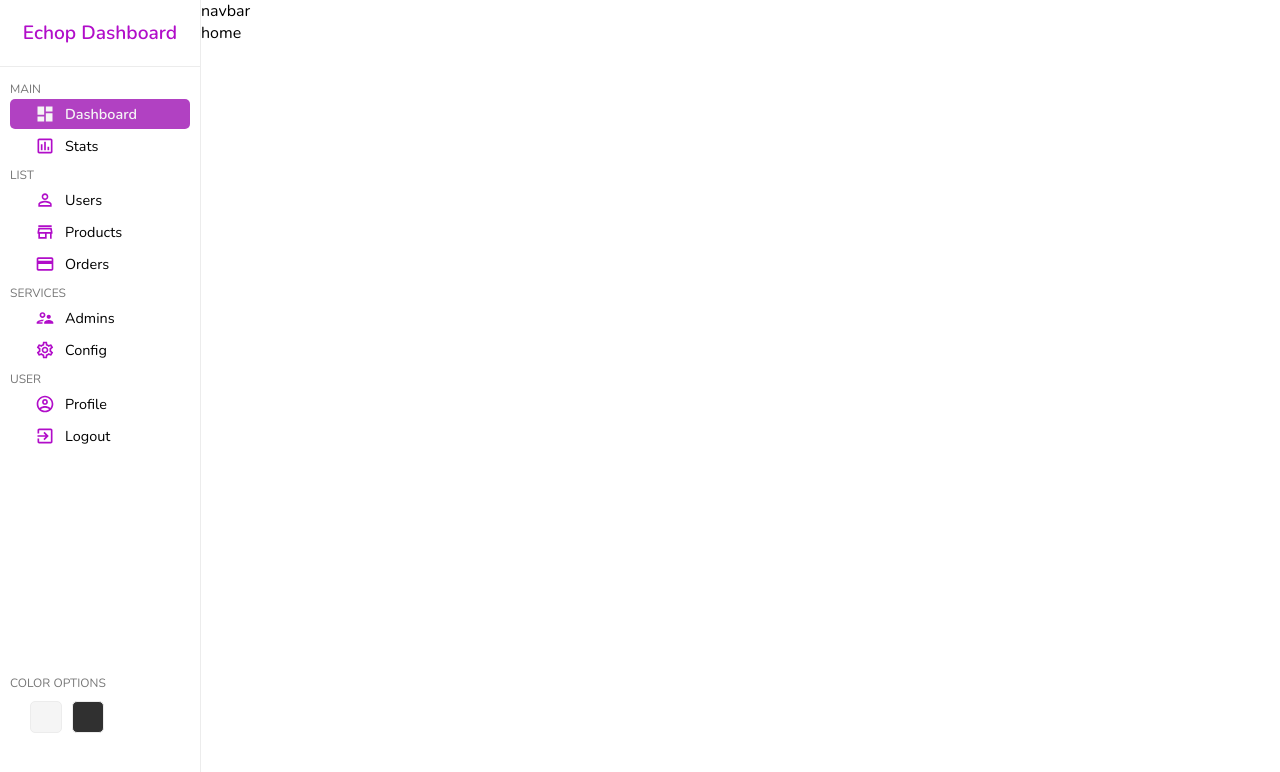
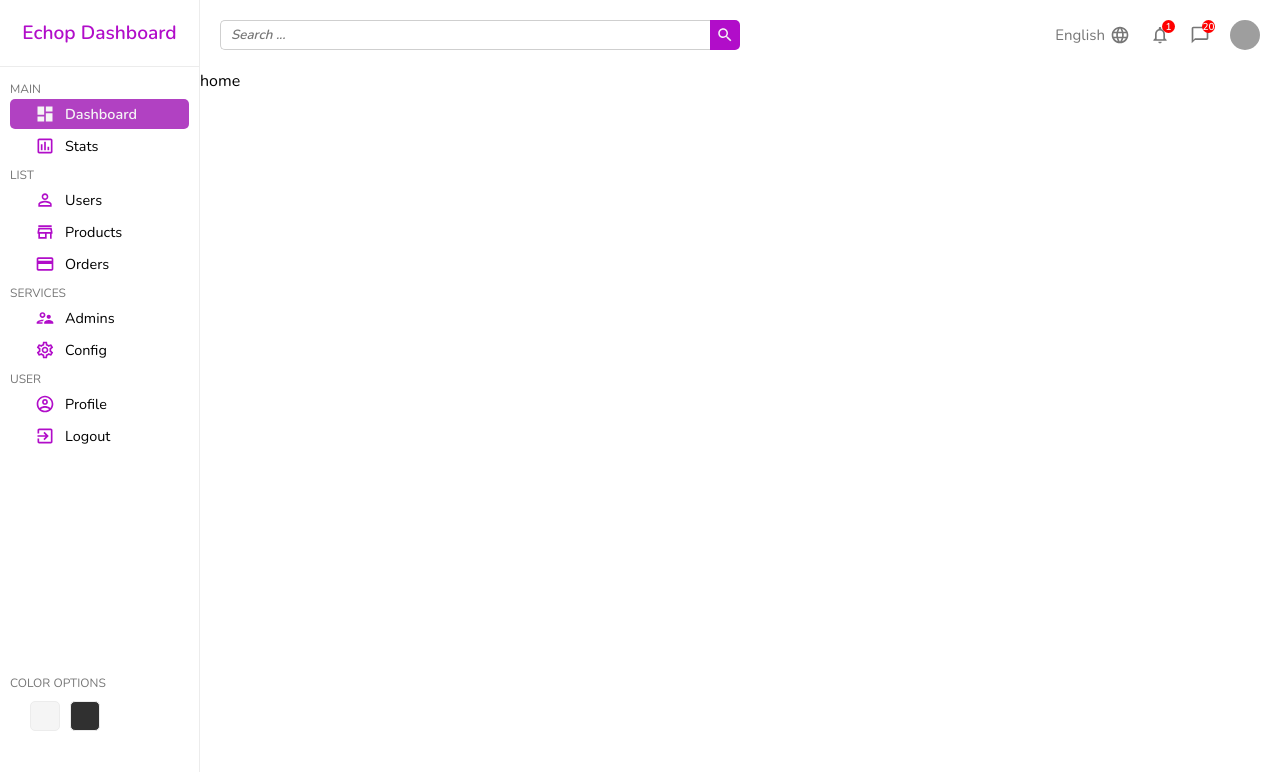
Before and after one commit to eldoghry/react-dashboard, a React (Create React App) app: page / in a window 1280 px wide. Shown: the top 772 px of the page. Built offline with nearby package versions, Linux system fonts and the light colour scheme; grey boxes are pictures that could not be loaded.

Commit message:
styling navbar

```diff
--- a/src/App.js
+++ b/src/App.js
@@ -1,4 +1,5 @@
 import Sidebar from "./components/sidebar/Sidebar";
+import Navbar from "./components/navbar/Navbar";
 import "./app.scss";
 
 function App() {
@@ -6,7 +7,7 @@ function App() {
     <div className="App">
       <Sidebar />
       <div className="container">
-        <div>navbar</div>
+        <Navbar />
         <div>home</div>
       </div>
     </div>
--- a/src/app.scss
+++ b/src/app.scss
@@ -2,6 +2,7 @@
   margin: 0;
   padding: 0;
   font-family: "Nunito", sans-serif;
+  box-sizing: border-box;
 }
 
 .App {
@@ -10,5 +11,7 @@
 
   .container {
     flex: 6;
+    display: flex;
+    flex-direction: column;
   }
 }
--- /dev/null
+++ b/src/components/navbar/Navbar.jsx
@@ -0,0 +1,40 @@
+import "./navbar.scss";
+import SearchOutlinedIcon from "@material-ui/icons/SearchOutlined";
+import NotificationsNoneOutlinedIcon from "@material-ui/icons/NotificationsNoneOutlined";
+import ChatBubbleOutlineOutlinedIcon from "@material-ui/icons/ChatBubbleOutlineOutlined";
+import LanguageOutlinedIcon from "@material-ui/icons/LanguageOutlined";
+
+function Navbar() {
+  return (
+    <div className="navbar">
+      <div className="search">
+        <input type="text" placeholder="Search ... " />
+        <SearchOutlinedIcon className="icon" />
+      </div>
+      <div className="actions">
+        <div className="action lang">
+          <span className="title">English</span>
+          <LanguageOutlinedIcon className="icon" />
+        </div>
+
+        <div className="action notfication">
+          <NotificationsNoneOutlinedIcon className="icon" />
+          <div className="counter">1</div>
+        </div>
+
+        <div className="action message">
+          <ChatBubbleOutlineOutlinedIcon className="icon" />
+          <div className="counter">20</div>
+        </div>
+
+        <img
+          src="https://images.pexels.com/photos/3748221/pexels-photo-3748221.jpeg?auto=compress&cs=tinysrgb&w=1260&h=750&dpr=1"
+          alt=""
+          className="avatar"
+        />
+      </div>
+    </div>
+  );
+}
+
+export default Navbar;
--- /dev/null
+++ b/src/components/navbar/navbar.scss
@@ -0,0 +1,108 @@
+.navbar {
+  display: flex;
+  align-items: center;
+  justify-content: space-between;
+  padding: 20px;
+
+  .search {
+    // flex: 2;
+    display: flex;
+    align-items: center;
+    justify-content: space-between;
+    border-radius: 5px;
+    margin-right: 20px;
+    width: 50%;
+    min-width: 300px;
+    // max-width: px;
+
+    input {
+      width: calc(100% - 30px);
+      border: 1px solid rgb(207, 207, 207);
+      border-right: none;
+      border-top-left-radius: 5px;
+      border-bottom-left-radius: 5px;
+      outline: none;
+      padding: 5px;
+      background-color: transparent;
+      //   border: none;
+      padding-left: 10px;
+      color: #b10dc9;
+      font-weight: bold;
+
+      &::placeholder {
+        font-style: italic;
+        color: rgb(118, 118, 118);
+        // padding-left: 10px;
+      }
+    }
+
+    .icon {
+      height: 30px;
+      width: 30px;
+      padding: 5px;
+      text-align: center;
+      color: whitesmoke;
+      background-color: #b10dc9;
+      padding-right: 5px;
+      //   color: rgb(118, 118, 118);
+      cursor: pointer;
+      border: 1px solid transparent;
+      //   border-radius: 5px;
+      border-top-right-radius: 5px;
+      border-bottom-right-radius: 5px;
+    }
+  }
+
+  .actions {
+    display: flex;
+    align-items: center;
+    justify-content: flex-end;
+    gap: 20px;
+    // background-color: red;
+    flex: 1;
+    color: rgb(118, 118, 118);
+    font-size: 15px;
+    font-weight: 400;
+
+    .action {
+      display: flex;
+      align-items: center;
+      gap: 5px;
+      position: relative;
+      cursor: pointer;
+
+      .title {
+      }
+
+      .icon {
+        font-size: 20px;
+        color: rgb(118, 118, 118);
+      }
+
+      .counter {
+        position: absolute;
+        top: -5px;
+        right: -5px;
+        background-color: red;
+        border-radius: 50%;
+        width: 13px;
+        height: 13px;
+        font-size: 10px;
+        color: whitesmoke;
+        font-weight: bold;
+        display: flex;
+        align-items: center;
+        justify-content: center;
+        border-color: none;
+      }
+    }
+
+    .avatar {
+      width: 30px;
+      height: 30px;
+      border-radius: 50%;
+      object-fit: cover;
+      cursor: pointer;
+    }
+  }
+}
```
